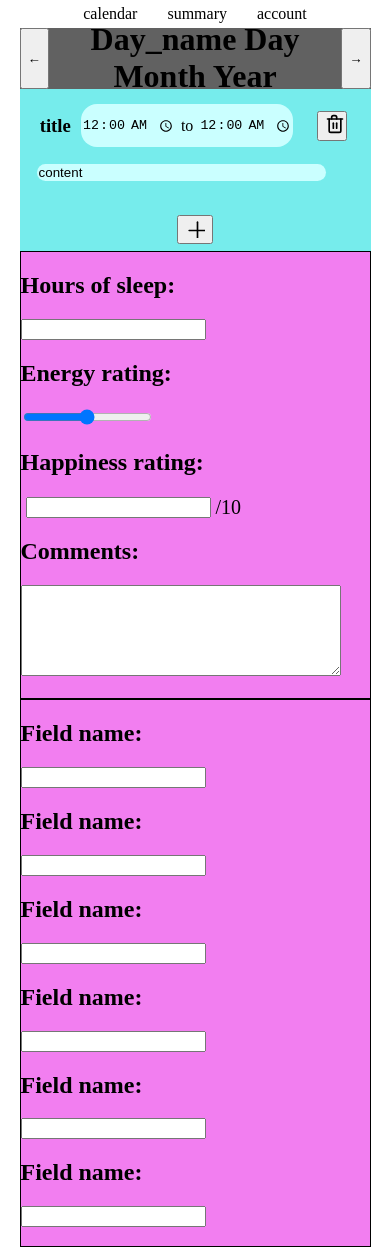
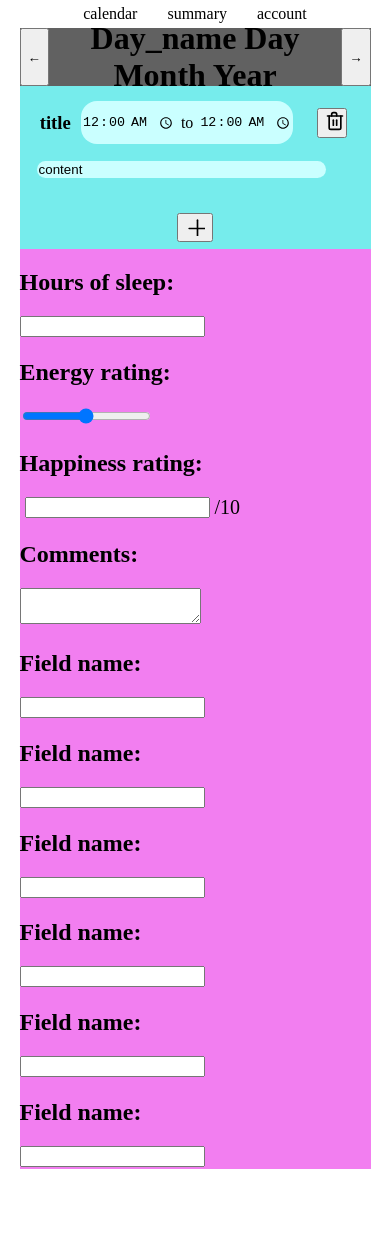
Before and after one commit to Jacob1354/journal, a website: page first-proto/day.html in a window 390 px wide. After the commit the page ends 1188 px from the top, so only its background shows below. Drawn offline with Linux system fonts and the light colour scheme.

Commit message:
Fix(css-html): Change the layout to make it easier to code. Will ideally return to the original idea later on, but it added to much complexity for the moment

```diff
--- a/first-proto/css/day/day.css
+++ b/first-proto/css/day/day.css
@@ -1,12 +1,10 @@
-@import url(day_large.css);
-@import url(day_small.css);
-
+@import url(day_moodfields.css);
 @import url(day_schedule.css);
 
 body {
     display: grid;
     place-items: center;
-    width: 100vw;
+    width: 100%;
     height: 100vh;
     margin: 0;
 }
@@ -22,17 +20,41 @@ nav a {
     text-decoration: none;
 }
 
-.mood_field_fraction {
-    display: flex;
+#day_container {
+    display: grid;
+    grid-template-columns: 1fr;
+    grid-template-rows: 5% auto auto auto;
+    max-width: 90%;
+    width: 100%;
+    height: 100%;
 }
 
-.mood_field_fraction input {
-    margin: auto 5px;
-    text-align: end;
-
+#day_navigation_bar {
+    grid-column: 1 / 2;
+    grid-row: 1;
+    background-color: rgb(97, 97, 97);
+    display: flex;
+    flex-direction: row;
+    justify-content: space-between;
+    width: 100%;
 }
 
-.mood_field_fraction p {
-    font-size: 20px;
-    margin: 0px;
+#day_nav_lef_arrow {
+    align-self: flex-start;
+    flex: 1;
+    min-width: 50px;
+    height: 50%;
 }
+
+#day_nav_date {
+    align-self: center;
+    text-align: center;
+    flex: 5;
+}
+
+#day_nav_right_arrow {
+    align-self: flex-end;
+    flex: 1;
+    min-width: 50px;
+    height: 50%;
+}
--- a/first-proto/css/day/day_large.css
+++ /dev/null
@@ -1,56 +0,0 @@
-#day_container {
-    display: grid;
-    grid-template-columns: 1fr 1fr;
-    grid-template-rows: 5% auto auto;
-    max-width: 90%;
-    width: 100%;
-    height: 100%;
-}
-
-#day_navigation_bar {
-    grid-column: 1 / 3;
-    grid-row: 1;
-    background-color: rgb(97, 97, 97);
-    display: flex;
-    flex-direction: row;
-    justify-content: space-between;
-    width: 100%;
-}
-
-#day_nav_lef_arrow {
-    align-self: flex-start;
-    flex: 1;
-    min-width: 50px;
-    height: 50%;
-}
-#day_nav_date {
-    align-self: center;
-    text-align: center;
-    flex: 5;
-}
-#day_nav_right_arrow {
-    align-self: flex-end;
-    flex: 1;
-    min-width: 50px;
-    height: 50%;
-}
-
-.mood_fields {
-    background-color: rgb(242, 126, 240);
-    border: 1px solid black;
-}
-
-#mood_fields_1 {
-    grid-column: 2 / 3;
-    grid-row: 2;
-}
-
-#mood_field_text {
-    width: 90%;
-    height: 10vh;
-}
-
-#mood_fields_2 {
-    grid-column: 1 / 3;
-    grid-row: 3;
-}
--- /dev/null
+++ b/first-proto/css/day/day_moodfields.css
@@ -0,0 +1,25 @@
+.mood_fields {
+    background-color: rgb(242, 126, 240);
+    display: grid;
+    grid-template-columns: 1fr 1fr;
+}
+@media (max-width: 992px) {
+    .mood_fields {
+        grid-template-columns: 1fr;
+    }
+}
+
+.mood_field_fraction {
+    display: flex;
+}
+
+.mood_field_fraction input {
+    margin: auto 5px;
+    text-align: end;
+
+}
+
+.mood_field_fraction p {
+    font-size: 20px;
+    margin: 0px;
+}
--- a/first-proto/css/day/day_small.css
+++ /dev/null
@@ -1,52 +0,0 @@
-@media (max-width: 768px) {
-    #day_container {
-        display: grid;
-        grid-template-columns: 1fr;
-        grid-template-rows: 5% auto auto auto;
-        max-width: 90%;
-        width: 100%;
-        height: 100%;
-    }
-
-    #day_navigation_bar {
-        grid-column: 1 / 2;
-        grid-row: 1;
-        background-color: rgb(97, 97, 97);
-        display: flex;
-        flex-direction: row;
-        justify-content: space-between;
-        width: 100%;
-    }
-
-    #day_nav_lef_arrow {
-        align-self: flex-start;
-        flex: 1;
-        min-width: 50px;
-        height: 50%;
-    }
-    #day_nav_date {
-        align-self: center;
-        text-align: center;
-        flex: 5;
-    }
-    #day_nav_right_arrow {
-        align-self: flex-end;
-        flex: 1;
-        min-width: 50px;
-        height: 50%;
-    }
-
-    #mood_fields_1 {
-        grid-column: 1 / 2;
-        grid-row: 3;
-        background-color: rgb(242, 126, 240);
-    }
-
-    #mood_fields_2 {
-        grid-column: 1 / 2;
-        grid-row: 4;
-        background-color: rgb(242, 126, 240);
-        border: 1px solid black;
-    }
-
-}
--- a/first-proto/day.html
+++ b/first-proto/day.html
@@ -55,7 +55,7 @@
                 </button>
             </div>
         </div>
-        <div class="mood_fields" id="mood_fields_1">
+        <div class="mood_fields" id="mood_fields">
             <div class="mood_field">
                 <h2>Hours of sleep: </h2>
                 <div class="mood_field_nb">
@@ -81,8 +81,6 @@
                     <textarea name="mood_field_text" id="mood_field_text"></textarea>
                 </div>
             </div>
-        </div>
-        <div class="mood_fields"  id="mood_fields_2">
             <div class="mood_field">
                 <h2>Field name: </h2>
                 <div class="mood_field_nb">
@@ -122,6 +120,6 @@
 
         </div>
     </div>
-    <script type="module" src="js/data/day.js"></script>
+    <script type="module" src="js/index.js"></script>
 </body>
 </html>
```
